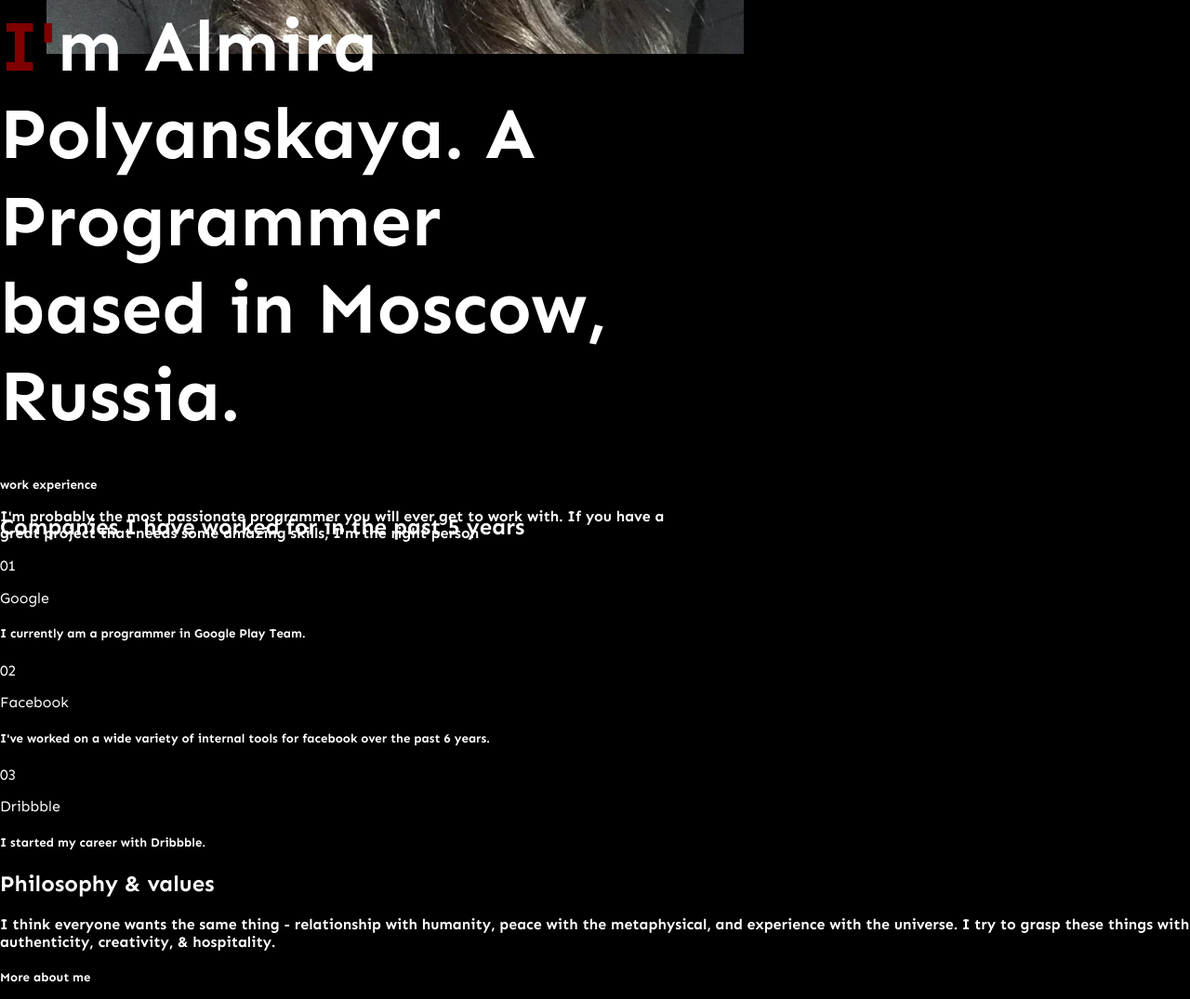
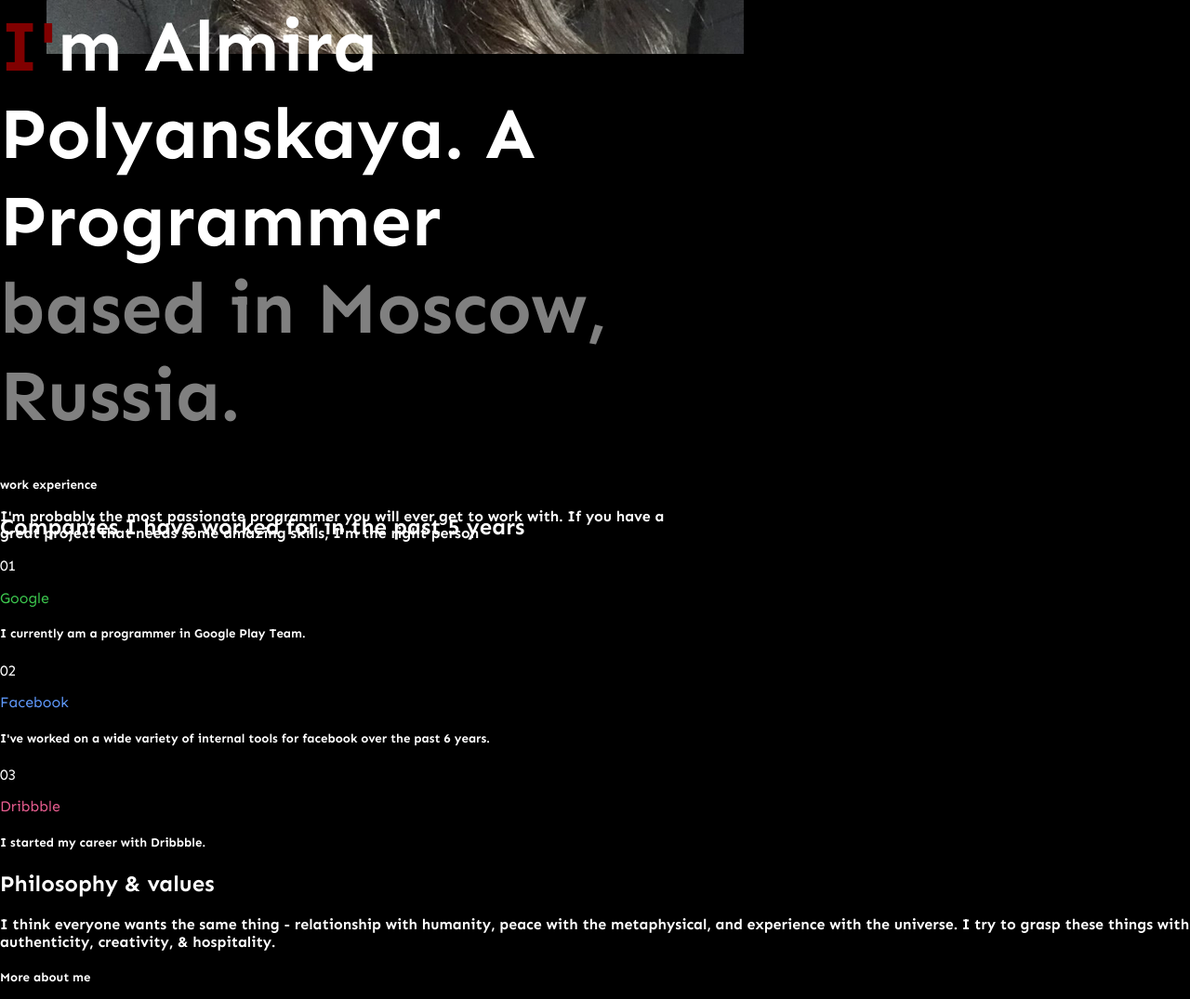
Before and after one commit to AlmiraPolyanskaya/programmers_page, a plain HTML site: page index.html in a window 1280 px wide. Shown: the part 845-1920 px from the top of the page at 93% size. Drawn offline with Linux system fonts and the light colour scheme.

Commit message:
LAAAASTcommit

```diff
--- a/assets/styles/Styles.css
+++ b/assets/styles/Styles.css
@@ -82,7 +82,7 @@ a:hover {
     color: blue;
 }
 
-#firstsection h1::last-line {
+.colortext {
     color: rgba(255, 255, 255, 0.50);
 }
 
@@ -94,3 +94,15 @@ flex-direction: column;
 justify-content: center;
 flex-shrink: 0;
 }
+
+.count div:first-of-type p {
+    color: #3CC74E;
+}
+
+.count div:nth-child(2) p {
+    color: #609BFF;
+}
+
+.count div:last-of-type p {
+    color:#E95D90;
+}
--- a/index.html
+++ b/index.html
@@ -32,29 +32,29 @@
             <img id="Almira" src="assets\images\Me.jpg" alt="Almira" />
             <div id="foto_background"></div>
             <section id="firstsection">
-                <h1>I'm Almira Polyanskaya. A Programmer based in Moscow, Russia.</h1>
+                <h1>I'm Almira Polyanskaya. A Programmer <span class="colortext">based in Moscow, Russia.</span></h1>
                 <h4>I'm probably the most passionate programmer you will ever get to work with. If you have a great
                     project that needs some amazing skills, I'm the right person</h4>
             </section>
 
-            <section>
+            <section class="section2">
                 <h5>work experience</h5>
                 <h2>Companies I have worked for in the past 5 years</h2>
             </section>
-            <section>
+            <section class="count">
                 <div>
-                    <span class="count">01</span>
-                    <p class="Google">Google</p>
+                    <span class="countnumber">01</span>
+                    <p>Google</p>
                     <h5>I currently am a programmer in Google Play Team.</h5>
                 </div>
                 <div>
-                    <span class="count">02</span>
-                    <p class="Facebook">Facebook</p>
+                    <span class="countnumber">02</span>
+                    <p>Facebook</p>
                     <h5>I've worked on a wide variety of internal tools for facebook over the past 6 years.</h5>
                 </div>
                 <div>
-                    <span class="count">03</span>
-                    <p class="Dribbble">Dribbble</p>
+                    <span class="countnumber">03</span>
+                    <p>Dribbble</p>
                     <h5>I started my career with Dribbble.</h5>
                 </div>
             </section>
```
